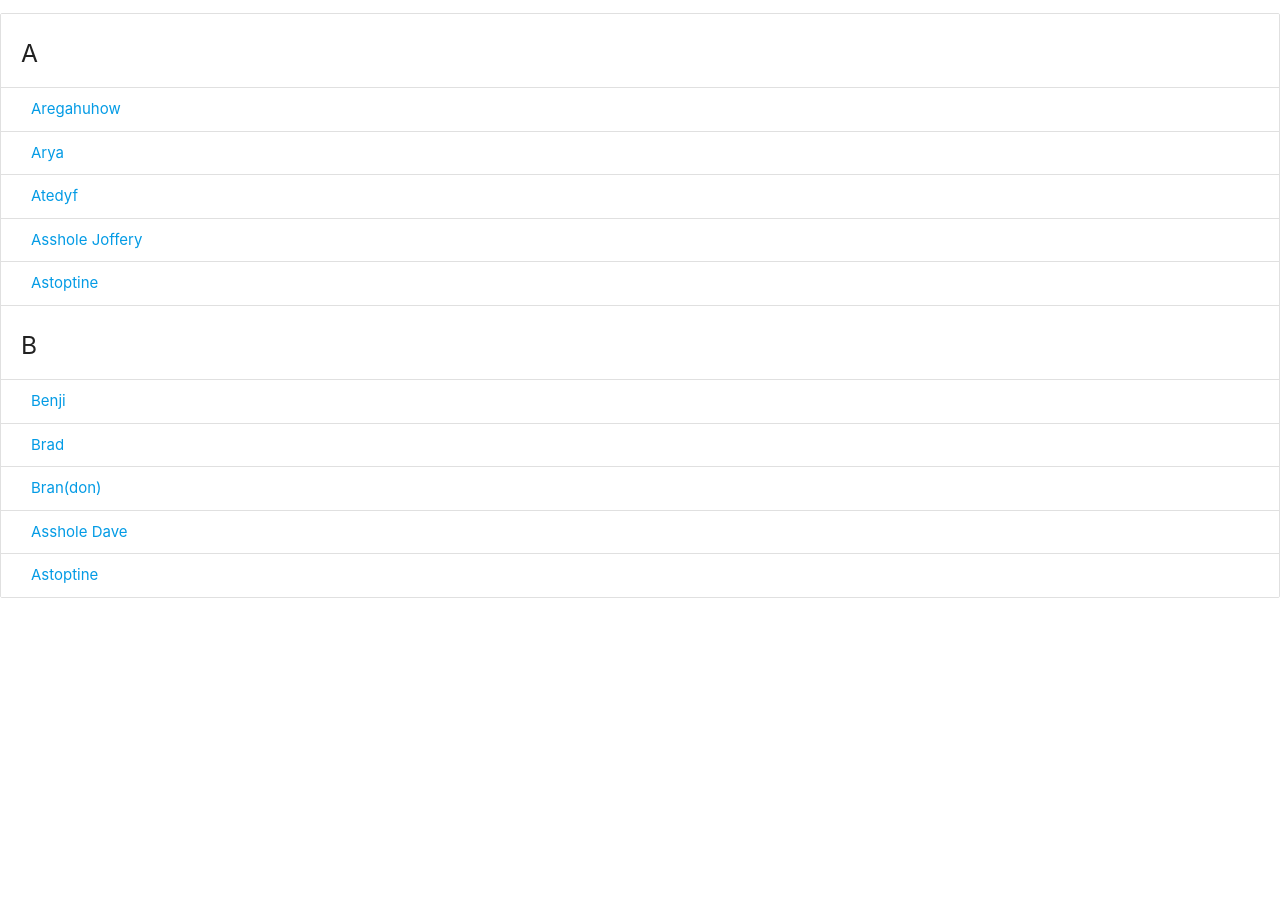
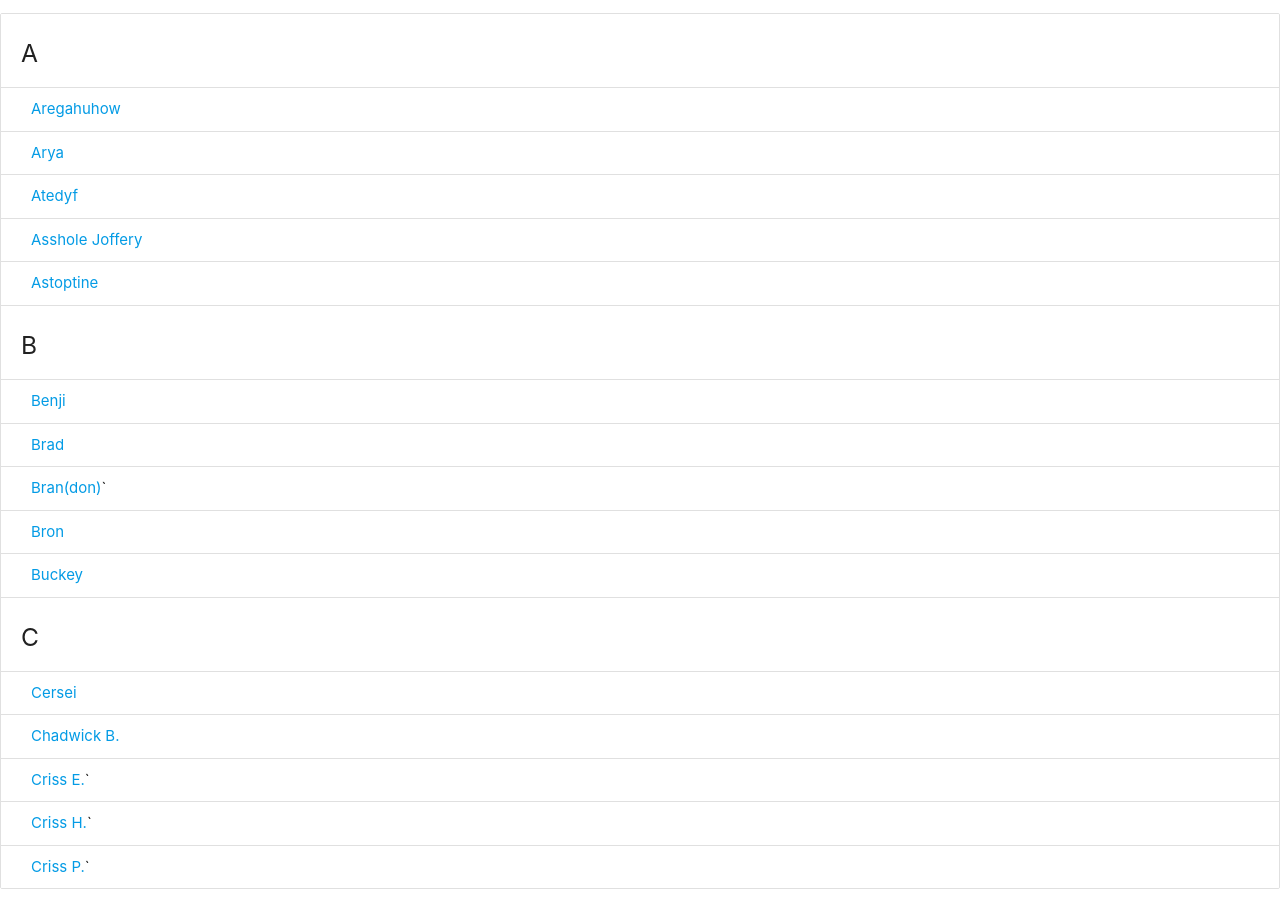
Before and after one commit to IDK110778/ALC_HTML5, a plain HTML site: page Jon Snow Contacts/index.html in a window 1280 px wide. Shown: the part 185-1089 px from the top of the page. Before the commit the page ends 800 px from the top, so only its background shows below. Drawn offline with nearby package versions, Linux system fonts and the light colour scheme.

Commit message:
Bit more things

```diff
--- a/Jon Snow Contacts/index.html
+++ b/Jon Snow Contacts/index.html
@@ -26,7 +26,8 @@
 
         <ul id="names" class="collection with-header">
         <li class="collection-header">
-        <h5>A</h5>
+
+            <h5>A</h5>
         </li>
         <li class="collection-item">
             <a href="#">Aregahuhow</a>
@@ -44,7 +45,8 @@
             <a href="#">Astoptine</a>
         </li>
         <li class="collection-header">
-        <h5>B</h5>
+
+            <h5>B</h5>
         </li>
         <li class="collection-item">
             <a href="#">Benji</a>
@@ -53,15 +55,34 @@
             <a href="#">Brad</a>
         </li>
         <li class="collection-item">
-            <a href="#">Bran(don)</a>
+            <a href="#">Bran(don)</a>`
         </li>
         <li class="collection-item">
-            <a href="#">Asshole Dave</a>
+            <a href="#">Bron</a>
         </li>
         <li class="collection-item">
-            <a href="#">Astoptine</a>
+            <a href="#">Buckey</a>
         </li>
 
+        <li class="collection-header">
+
+            <h5>C</h5>
+        </li>
+        <li class="collection-item">
+            <a href="#">Cersei</a>
+        </li>
+        <li class="collection-item">
+            <a href="#">Chadwick B.</a>
+        </li>
+        <li class="collection-item">
+            <a href="#">Criss E.</a>`
+        </li>
+        <li class="collection-item">
+            <a href="#">Criss H.</a>`
+        </li>
+        <li class="collection-item">
+            <a href="#">Criss P.</a>`
+        </li>
         </ul>
 
         </div>
```
